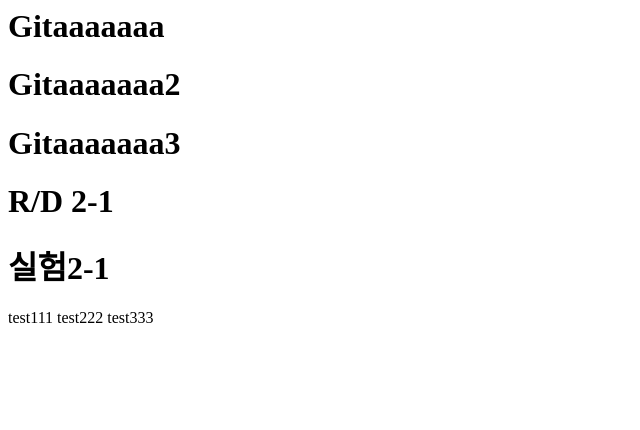
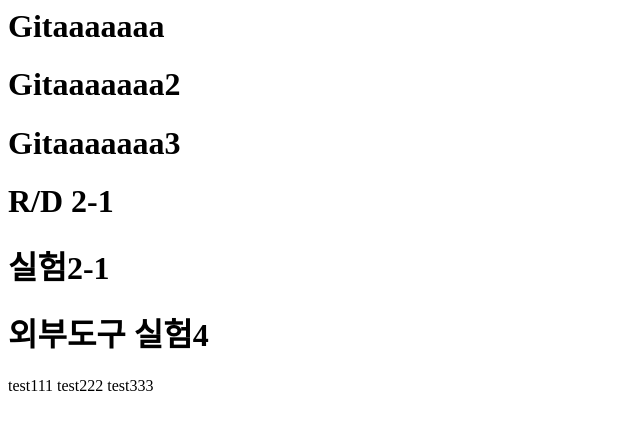
Before and after one commit to BlueSky-Lim/opentutorials_git_egoing, a plain HTML site: page index.html in a window 1280 px wide. Shown: the whole page, without its empty margins (0-640 px from the left). Drawn offline with Linux system fonts and the light colour scheme.

Commit message:
외부도구.실험4 추가

```diff
--- a/index.html
+++ b/index.html
@@ -6,6 +6,7 @@
 			<h1>Gitaaaaaaa3</h1>
 			<h1>R/D 2-1</h1>
 			<h1>실험2-1</h1>
+			<h1>외부도구 실험4</h1>
 		</header>
 	</body>
 </html>
```
